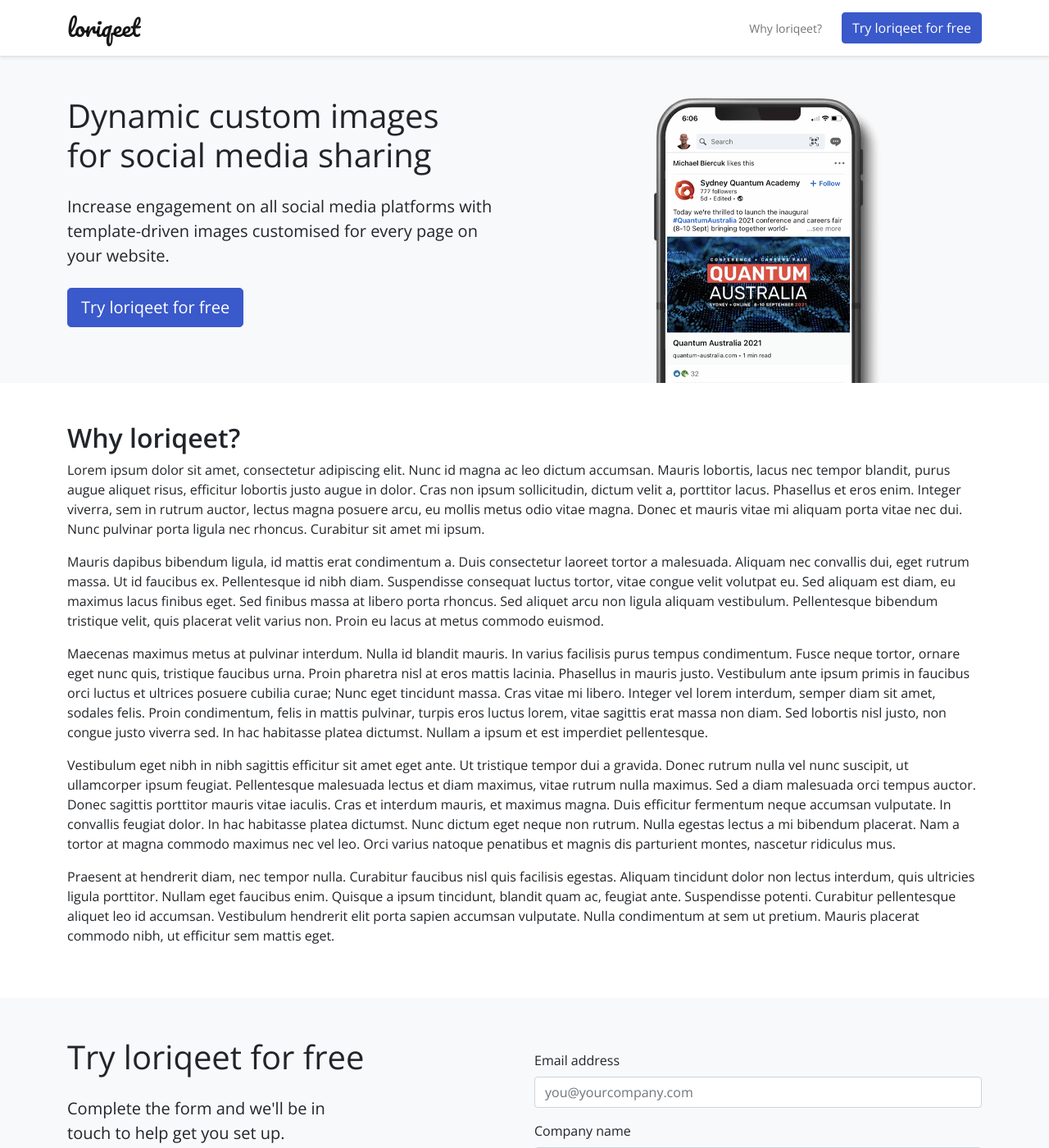
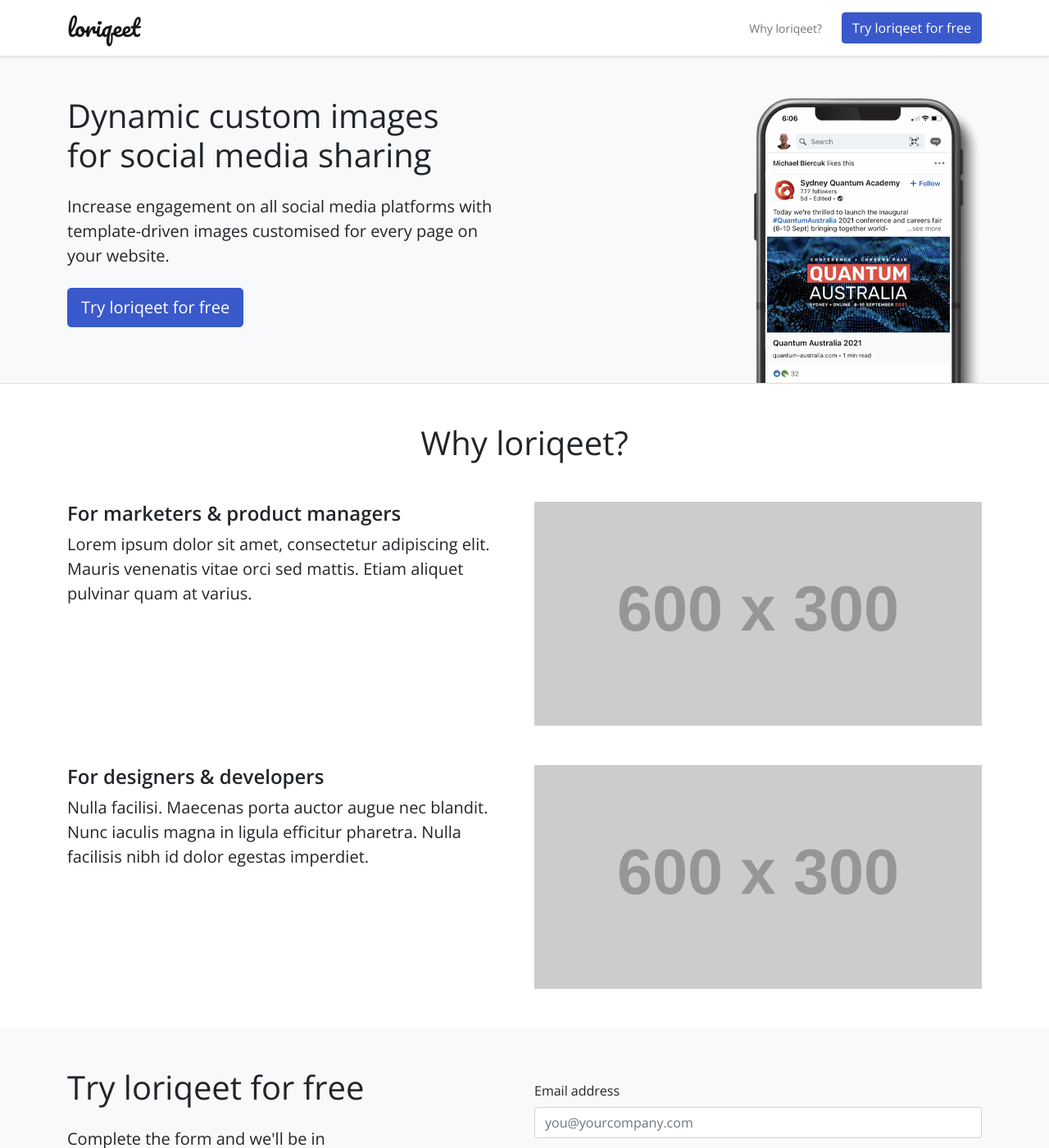
Before and after one commit to loriqeet/loriqeet.com, a Jekyll site: the page built from test.html, in a window 1280 px wide and 1400 px high. Shown: the whole window at 82% size. Built offline with Jekyll 4.4.1, drawn with Linux system fonts in a browser that asks for light colours.

Commit message:
Update test.html

```diff
--- a/test.html
+++ b/test.html
@@ -1,7 +1,7 @@
 ---
 ---
 
-<header class="bg-light">
+<header class="bg-light border-bottom">
   <div class="container">
     <div class="row">
       <div class="col-12 col-lg-6 py-5 text-center text-lg-start">
@@ -10,7 +10,7 @@
         <p class="lead my-4">Increase engagement on all social media platforms with template-driven images customised for every page on your website.</p>
         <a class="btn btn-lg btn-primary" href="#try-loriqeet-for-free">Try loriqeet for free</a>
       </div>
-      <div class="col-12 col-lg-6 pt-lg-5 text-center">
+      <div class="col-12 col-lg-6 pt-lg-5 text-center text-lg-end">
         <img class="img-fluid" src="{{ '/assets/img/iphone.png' | prepend: site.baseurl }}" alt="">
       </div>
     </div>
@@ -19,12 +19,25 @@
 
 <section class="py-5">
   <div class="container">
-    <h2 id="why-loriqeet">Why loriqeet?</h2>
-    <p>Lorem ipsum dolor sit amet, consectetur adipiscing elit. Nunc id magna ac leo dictum accumsan. Mauris lobortis, lacus nec tempor blandit, purus augue aliquet risus, efficitur lobortis justo augue in dolor. Cras non ipsum sollicitudin, dictum velit a, porttitor lacus. Phasellus et eros enim. Integer viverra, sem in rutrum auctor, lectus magna posuere arcu, eu mollis metus odio vitae magna. Donec et mauris vitae mi aliquam porta vitae nec dui. Nunc pulvinar porta ligula nec rhoncus. Curabitur sit amet mi ipsum.</p>
-    <p>Mauris dapibus bibendum ligula, id mattis erat condimentum a. Duis consectetur laoreet tortor a malesuada. Aliquam nec convallis dui, eget rutrum massa. Ut id faucibus ex. Pellentesque id nibh diam. Suspendisse consequat luctus tortor, vitae congue velit volutpat eu. Sed aliquam est diam, eu maximus lacus finibus eget. Sed finibus massa at libero porta rhoncus. Sed aliquet arcu non ligula aliquam vestibulum. Pellentesque bibendum tristique velit, quis placerat velit varius non. Proin eu lacus at metus commodo euismod.</p>
-    <p>Maecenas maximus metus at pulvinar interdum. Nulla id blandit mauris. In varius facilisis purus tempus condimentum. Fusce neque tortor, ornare eget nunc quis, tristique faucibus urna. Proin pharetra nisl at eros mattis lacinia. Phasellus in mauris justo. Vestibulum ante ipsum primis in faucibus orci luctus et ultrices posuere cubilia curae; Nunc eget tincidunt massa. Cras vitae mi libero. Integer vel lorem interdum, semper diam sit amet, sodales felis. Proin condimentum, felis in mattis pulvinar, turpis eros luctus lorem, vitae sagittis erat massa non diam. Sed lobortis nisl justo, non congue justo viverra sed. In hac habitasse platea dictumst. Nullam a ipsum et est imperdiet pellentesque.</p>
-    <p>Vestibulum eget nibh in nibh sagittis efficitur sit amet eget ante. Ut tristique tempor dui a gravida. Donec rutrum nulla vel nunc suscipit, ut ullamcorper ipsum feugiat. Pellentesque malesuada lectus et diam maximus, vitae rutrum nulla maximus. Sed a diam malesuada orci tempus auctor. Donec sagittis porttitor mauris vitae iaculis. Cras et interdum mauris, et maximus magna. Duis efficitur fermentum neque accumsan vulputate. In convallis feugiat dolor. In hac habitasse platea dictumst. Nunc dictum eget neque non rutrum. Nulla egestas lectus a mi bibendum placerat. Nam a tortor at magna commodo maximus nec vel leo. Orci varius natoque penatibus et magnis dis parturient montes, nascetur ridiculus mus.</p>
-    <p>Praesent at hendrerit diam, nec tempor nulla. Curabitur faucibus nisl quis facilisis egestas. Aliquam tincidunt dolor non lectus interdum, quis ultricies ligula porttitor. Nullam eget faucibus enim. Quisque a ipsum tincidunt, blandit quam ac, feugiat ante. Suspendisse potenti. Curabitur pellentesque aliquet leo id accumsan. Vestibulum hendrerit elit porta sapien accumsan vulputate. Nulla condimentum at sem ut pretium. Mauris placerat commodo nibh, ut efficitur sem mattis eget.</p>
+    <h2 class="display-6 text-center mb-5" id="why-loriqeet">Why loriqeet?</h2>
+    <div class="row mb-5">
+      <div class="col-12 col-lg-6 text-center text-lg-start">
+        <h3 class="h4">For marketers &amp; product managers</h3>
+        <p class="lead">Lorem ipsum dolor sit amet, consectetur adipiscing elit. Mauris venenatis vitae orci sed mattis. Etiam aliquet pulvinar quam at varius.</p>
+      </div>
+      <div class="col-12 col-lg-6 text-center text-lg-end">
+        <img class="img-fluid" src="https://via.placeholder.com/600x300" alt="">
+      </div>
+    </div>
+    <div class="row">
+      <div class="col-12 col-lg-6 text-center text-lg-start">
+        <h3 class="h4">For designers &amp; developers</h3>
+        <p class="lead">Nulla facilisi. Maecenas porta auctor augue nec blandit. Nunc iaculis magna in ligula efficitur pharetra. Nulla facilisis nibh id dolor egestas imperdiet.</p>
+      </div>
+      <div class="col-12 col-lg-6 text-center text-lg-end">
+        <img class="img-fluid" src="https://via.placeholder.com/600x300" alt="">
+      </div>
+    </div>
   </div>
 </section>
 
```
